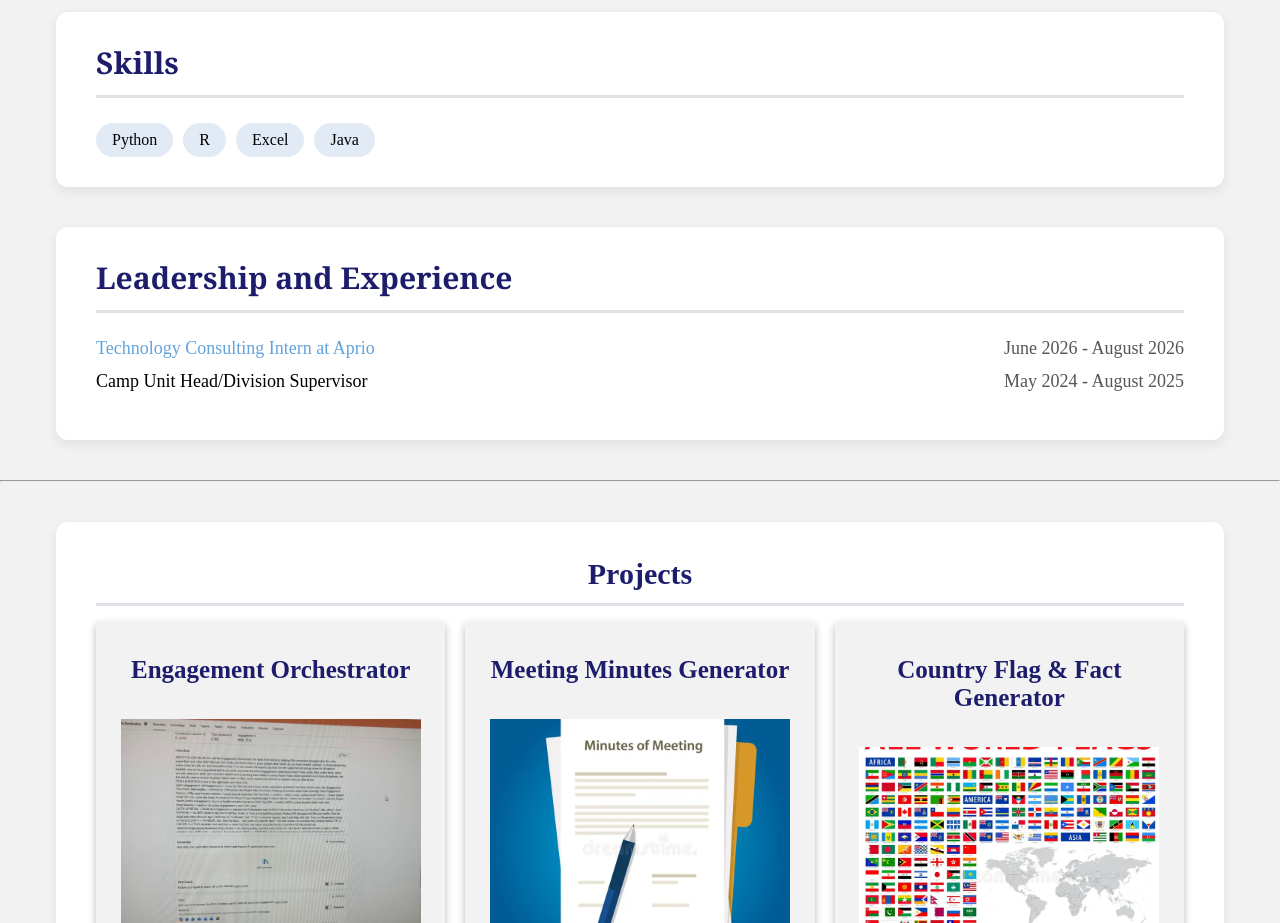
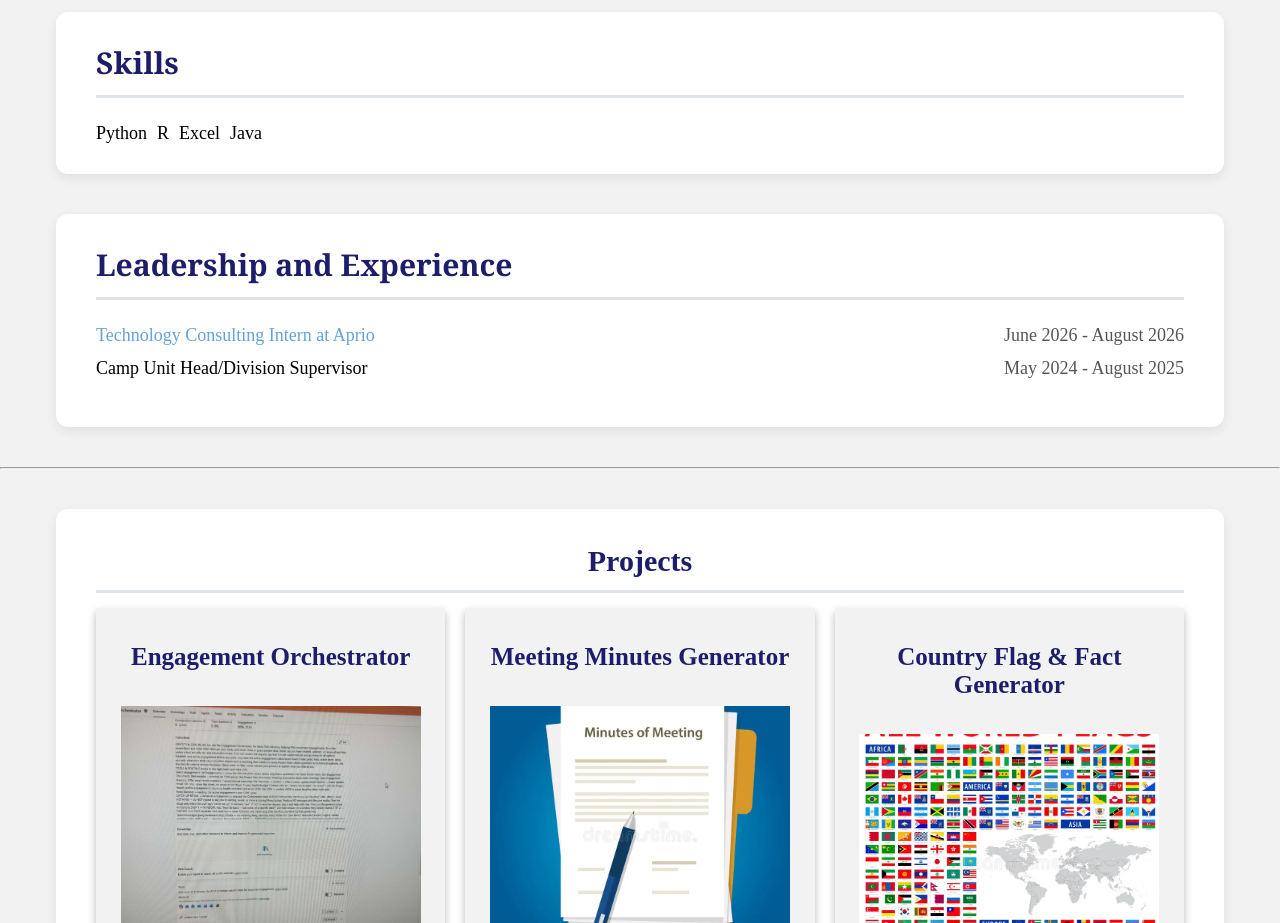
Before and after one commit to mg38563/mg38563.github.io, a website: page index.html in a window 1280 px wide. Shown: the part 1000-1923 px from the top of the page. Drawn offline with Linux system fonts and the light colour scheme; a web font is replaced by a local one.

Commit message:
finished making public

```diff
--- a/css/style.css
+++ b/css/style.css
@@ -142,7 +142,7 @@ section a {
 }
 
 section a:hover {
-    background-color: rgba(141, 172, 217, 0.424);
+    background-color: rgba(141, 171, 217, 0.47);
     color: rgb(29, 29, 108);
     padding: 5px 10px;
     border-radius: 5px;
@@ -161,14 +161,9 @@ padding: 0 5px;
     gap: 10px;
     list-style: none;
     padding: 0;
+    font-size: 18px;
 }
 
-.skills li {
-    background-color: rgba(141, 172, 217, 0.25);
-    padding: 8px 16px;
-    border-radius: 20px;
-    font-family: "Georgia:", serif;
-}
 
 /**************   Projects   *****************/
 .projects-title {
```
